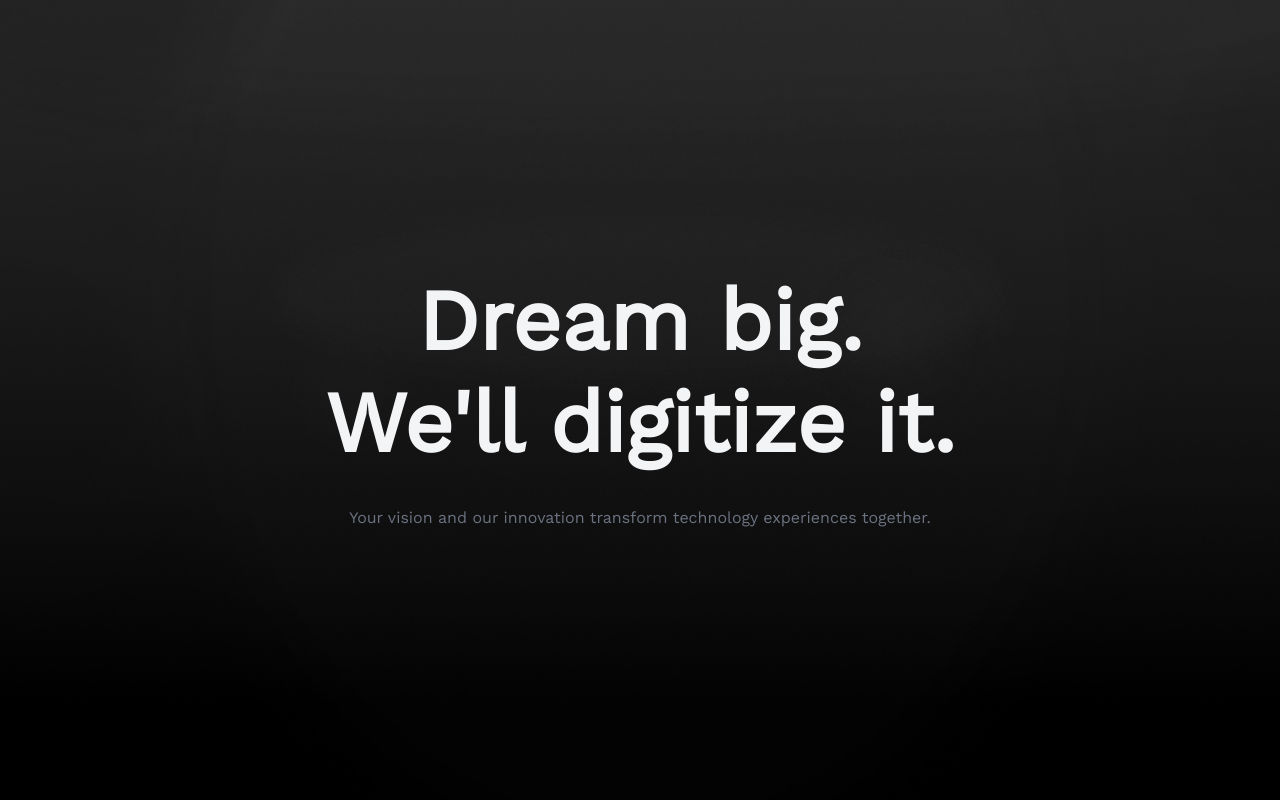
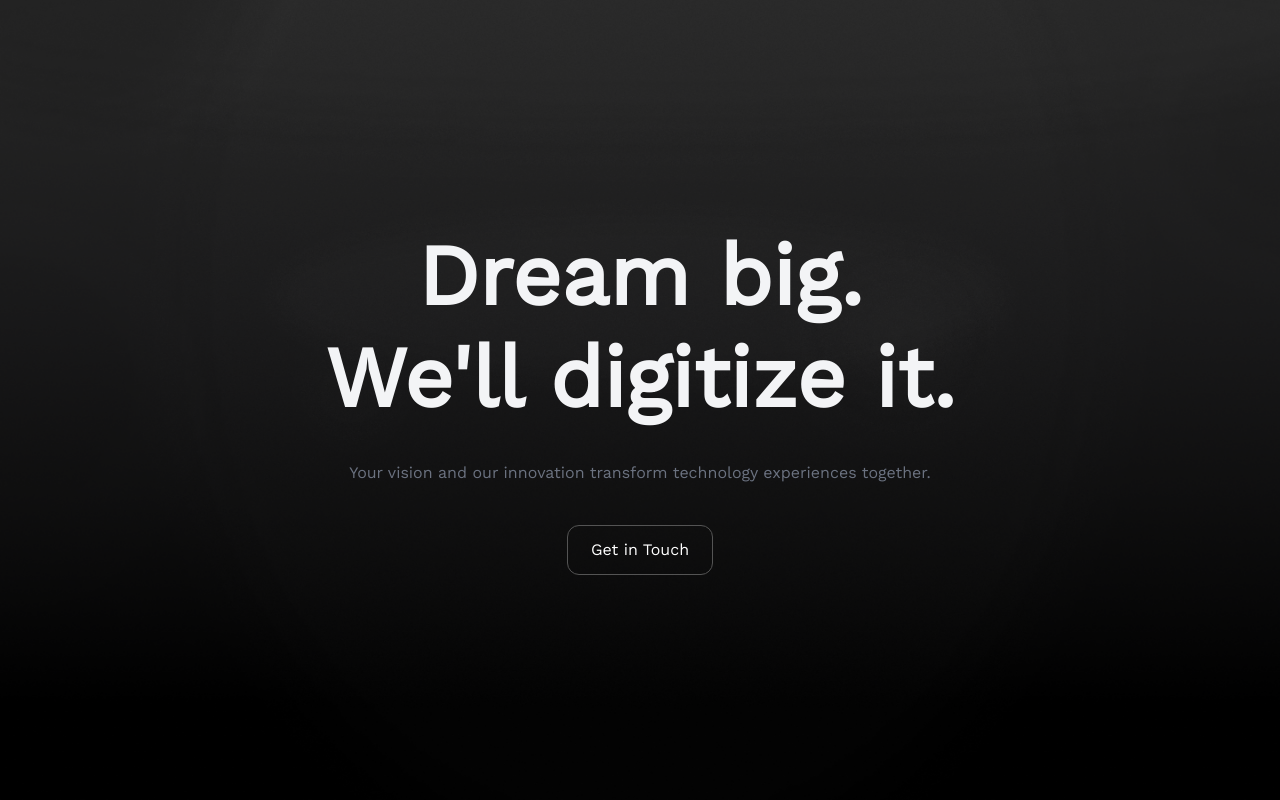
Before and after one commit to rockey223/syvar-redesign, a Next.js app: page / in a window 1280 px wide. Shown: the top 800 px of the page. Built offline with nearby package versions, Linux system fonts and the light colour scheme.

Commit message:
changed landing section

```diff
--- a/src/app/layout.js
+++ b/src/app/layout.js
@@ -15,7 +15,7 @@ export default function RootLayout({ children }) {
       <Head>
       <meta name="viewport" content="width=device-width, initial-scale=1.0" />
       </Head>
-      <body className="w-full bg-[var(--bg-change)] ">
+      <body className="w-full">
         <ReduxProvider>
 
         <LenisProvider>
--- a/src/components/Navbar.jsx
+++ b/src/components/Navbar.jsx
@@ -12,7 +12,7 @@ const Navbar = () => {
     <>
       <div
         id="navbar"
-        className="w-full max-w-[1920px] fixed left-0 z-50 opacity-0"
+        className="w-full max-w-[1920px] fixed left-1/2 -translate-x-1/2 z-50 opacity-0 py-2"
       >
         <div className="blurnav">
           <div></div>
--- a/src/components/sections/Process.jsx
+++ b/src/components/sections/Process.jsx
@@ -119,7 +119,7 @@ const Process = () => {
     >
       <div className="process_wrapper  flex flex-col lg:flex-row lg:justify-between max-lg:px-[30px] xl:pb-0 2xl:pb-[100px] pb-[100px]">
         {/* Left Section */}
-        <div className="left w-full lg:w-1/2 xl:w-1/2 max-h-[1000px] lg:h-screen flex pt-[60px] lg:border-r-[2px] border-black">
+        <div className="left w-full lg:w-1/2 xl:w-1/2 max-h-[1000px] lg:h-screen flex pt-[60px] ">
           <div className="process_left_content_wrapper xl:pl-[60px] lg:pl-[60px]">
             <h2 className="font-semibold text-[2.5rem] md:text-[3rem] xl:text-[3rem] 2xl:text-[4rem] mt-[30px] mb-[20px]">
               Our Process
@@ -145,7 +145,7 @@ const Process = () => {
         </div>
 
         {/* Right Section */}
-        <div className="right w-full lg:w-3/6 xl:w-1/2 max-lg:mt-[65px]  ">
+        <div className="right w-full lg:w-3/6 xl:w-1/2 max-lg:mt-[65px] lg:border-l-[2px] border-black ">
           <div className="right-content-wrapper xl:last:pb-[0vh] 2xl:last:pb-[17vh] lg:last:pb-[10vh]  ">
             {processes.map((process, index) => (
               <React.Fragment key={process.title + index}>
--- a/src/components/sections/TestSection.jsx
+++ b/src/components/sections/TestSection.jsx
@@ -8,6 +8,8 @@ import { useGSAP } from "@gsap/react";
 import gsap from "gsap";
 import ScrollTrigger from "gsap/ScrollTrigger";
 import { IoMdArrowDown } from "react-icons/io";
+import { useDispatch } from "react-redux";
+import { show } from "@/utils/contactSlice";
 
 const serviceList = [
   "Web Development",
@@ -112,7 +114,7 @@ const TestSection = () => {
         );
     });
   }, []);
-
+const dispatch = useDispatch()
   return (
     <div className="relative">
       <section
@@ -129,7 +131,7 @@ const TestSection = () => {
               className="h-full w-full object-cover"
             />
           </div>
-          <div className="bg-text max-w-[648px] m-auto max-md:px-5">
+          <div className="bg-text max-w-[648px] m-auto max-md:px-5 flex flex-col justify-center items-center">
             <h1 className="w-full text-center text-gray-100  text-5xl lg:text-[85px] leading-[120%] font-semibold">
               Dream big. We'll digitize it.
             </h1>
@@ -138,6 +140,7 @@ const TestSection = () => {
               Your vision and our innovation transform technology experiences
               together.
             </p>
+            <button type="button" className="mt-10 w-[146px] h-[50px] flex justify-center items-center text-base text-white px-5 py-[18px] rounded-xl border-[1px] border-[#545454] cursor-pointer" onClick={()=>dispatch(show())} >Get in Touch</button>
           </div>
 
           {/* <p ref={mainText} className="w-1/2  top-1/2 -translate-y-1/2 text-black lg:left-[60px] left-1/2 max-lg:px-[20px] max-lg:top-[40%] max-lg:-translate-x-1/2 text-[24px] md:text-3xl lg:text-5xl lg:leading-[150%] uppercase font-extrabold ">Your vision and our innovation transform technology experiences together.</p>
@@ -153,7 +156,7 @@ const TestSection = () => {
         {/* <video src="/videos/adept.webm" ref={heroImage} loop muted autoPlay className="w-full h-full fixed z-[-1] inset-0 object-cover" ></video> */}
         <div
           ref={maskref}
-          className="relative mask h-full w-full bg-[var(--bg-change)] flex flex-col justify-center items-center mix-blend-multiply"
+          className="relative mask h-full w-full bg-[var(--bg-change)] flex flex-col justify-center items-center mix-blend-multiply pointer-events-none"
         >
           <h1
             ref={heroText}
```
